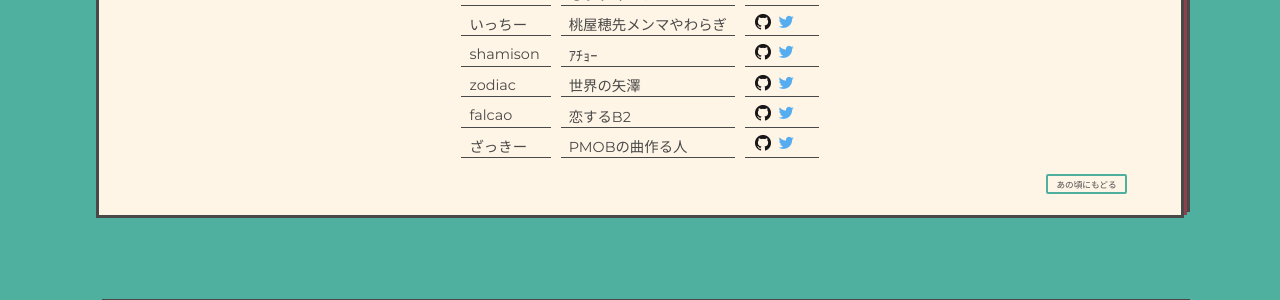
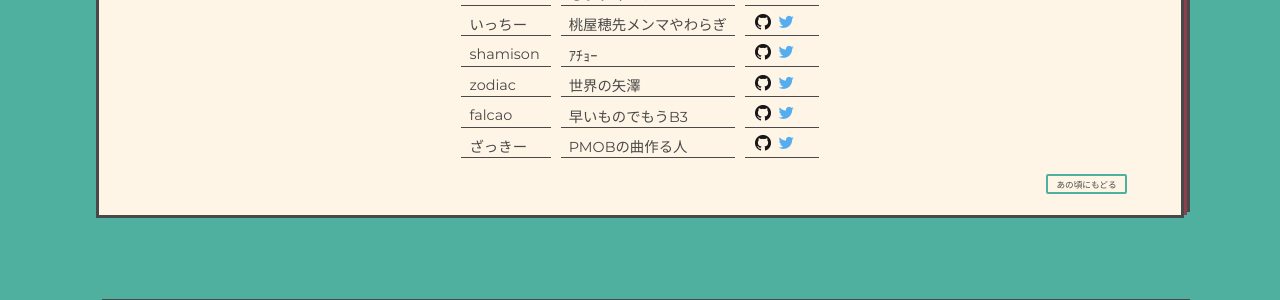
Before and after one commit to falcao0168/PMOB.github.io, a Jekyll site: the page built from index.html, in a window 1280 px wide and 900 px high, scrolled down 2252 px. Shown: the part 232-532 px from the top of the window. Built offline with Jekyll 4.4.1, drawn with Linux system fonts in a browser that asks for light colours.

Commit message:
Update members.yml

```diff
--- a/_data/members.yml
+++ b/_data/members.yml
@@ -24,7 +24,7 @@
   twitter: zodi_G12
 
 - name: falcao
-  message: 恋するB2
+  message: 早いものでもうB3
   github: falcao0168
   twitter: iammazo4545
 
```
